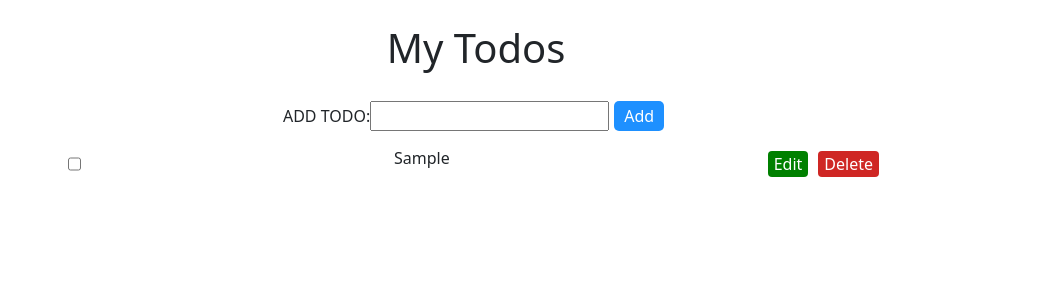
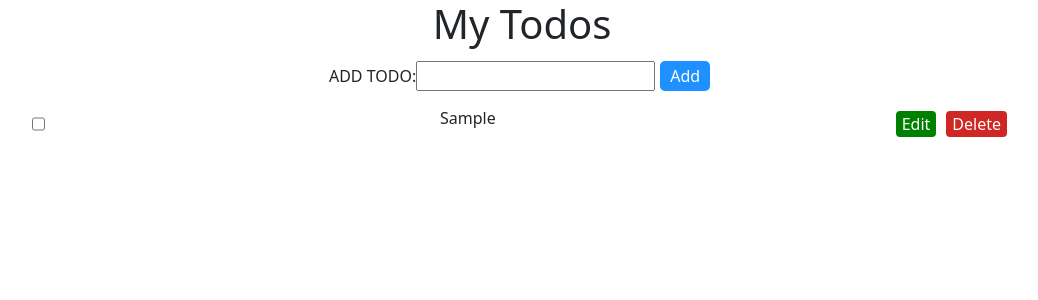
Before and after one commit to karthickeyan-mediwave/todo-app-typescript, a React (Vite) app in the folder app/: page / in a window 1280 px wide. Both pictures are taken after typing "Sample" into the empty fields and a click on the button "Add". Shown: the top 300 px of the page, without its empty margins (118-1156 px from the left). Built offline with nearby package versions, Linux system fonts and the light colour scheme.

Commit message:
code structure arrange

```diff
--- a/app/src/App.tsx
+++ b/app/src/App.tsx
@@ -52,8 +52,8 @@ function App() {
     setTodos(newTodos);
   }
   return (
-    <div className="container m-4">
-      <h1 className="mb-4">My Todos</h1>
+    <div className="">
+      <h1 className="todo-title">My Todos</h1>
       <AddTodo onTodoAdd={onTodoAdd} />
       <TodoList
         todos={todos}
@@ -67,3 +67,15 @@ function App() {
 }
 
 export default App;
+
+// const updatelike = (id) => {
+//   if (editText !== "") {
+//     const updatedlikes = likes.map((like) =>
+//       like.id === id ? { ...like, text: editText } : like
+//     );
+
+//     setlikes(updatedlikes);
+//     setEditIndex();
+//     setEditText("");
+//   }
+// };
--- a/app/src/components/EditTodo.tsx
+++ b/app/src/components/EditTodo.tsx
@@ -15,7 +15,6 @@ const EditTodo: React.FC<IEditTodo> = ({ item, handleSave }) => {
         onSubmit={() => handleSave(item.id, editValue)}
       >
         <input
-          id={`text-${item.id}`}
           type="text"
           placeholder={item.text}
           value={editValue}
--- a/app/src/components/TodoList.tsx
+++ b/app/src/components/TodoList.tsx
@@ -47,7 +47,7 @@ const TodoList: React.FC<ITodoList> = ({
                 onChange={(e) => handleCheck(e, t.id)}
               />
               <span
-                className="px-3"
+                className=""
                 style={t.isDone ? { textDecoration: "line-through" } : {}}
               >
                 {t.text}
```
